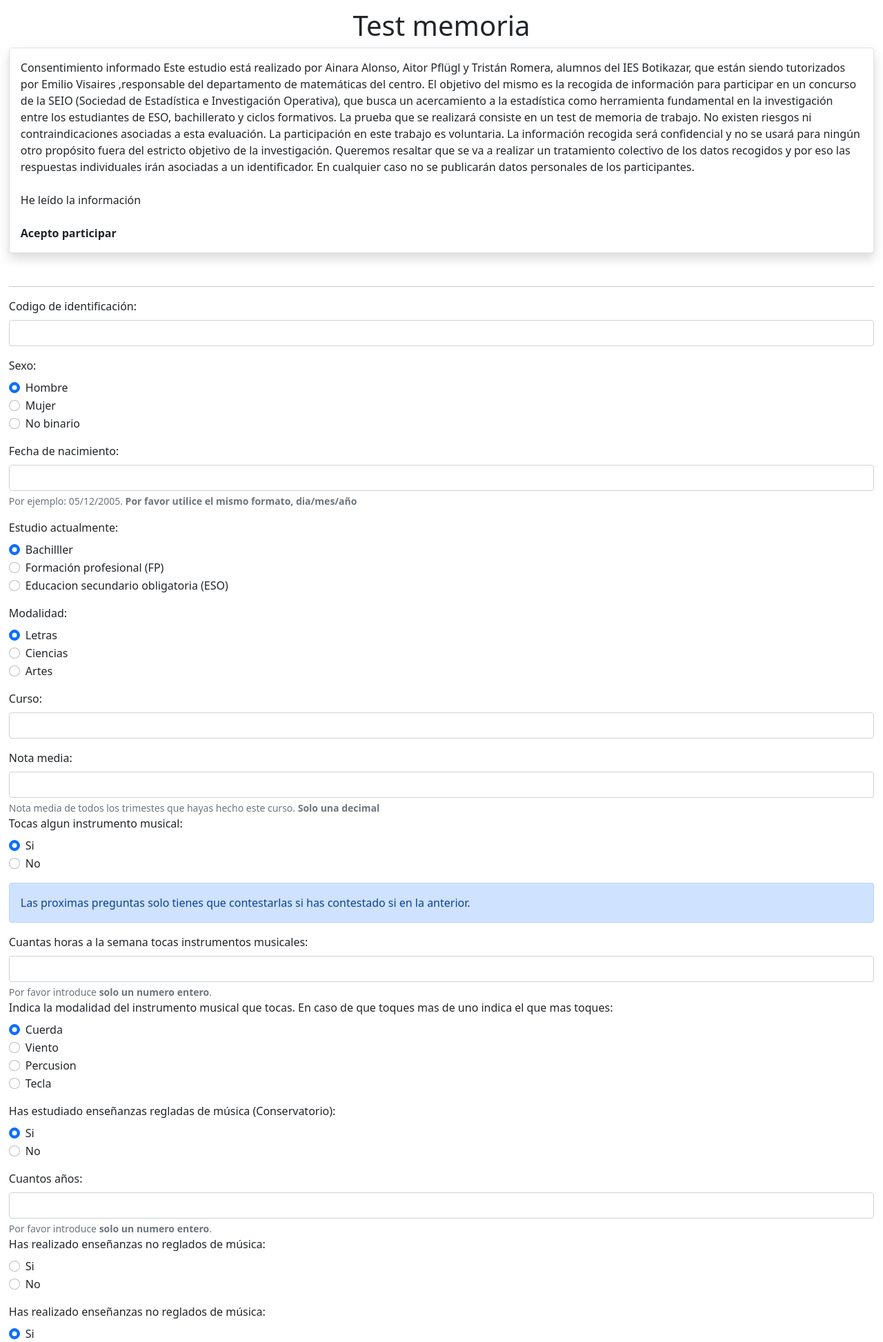
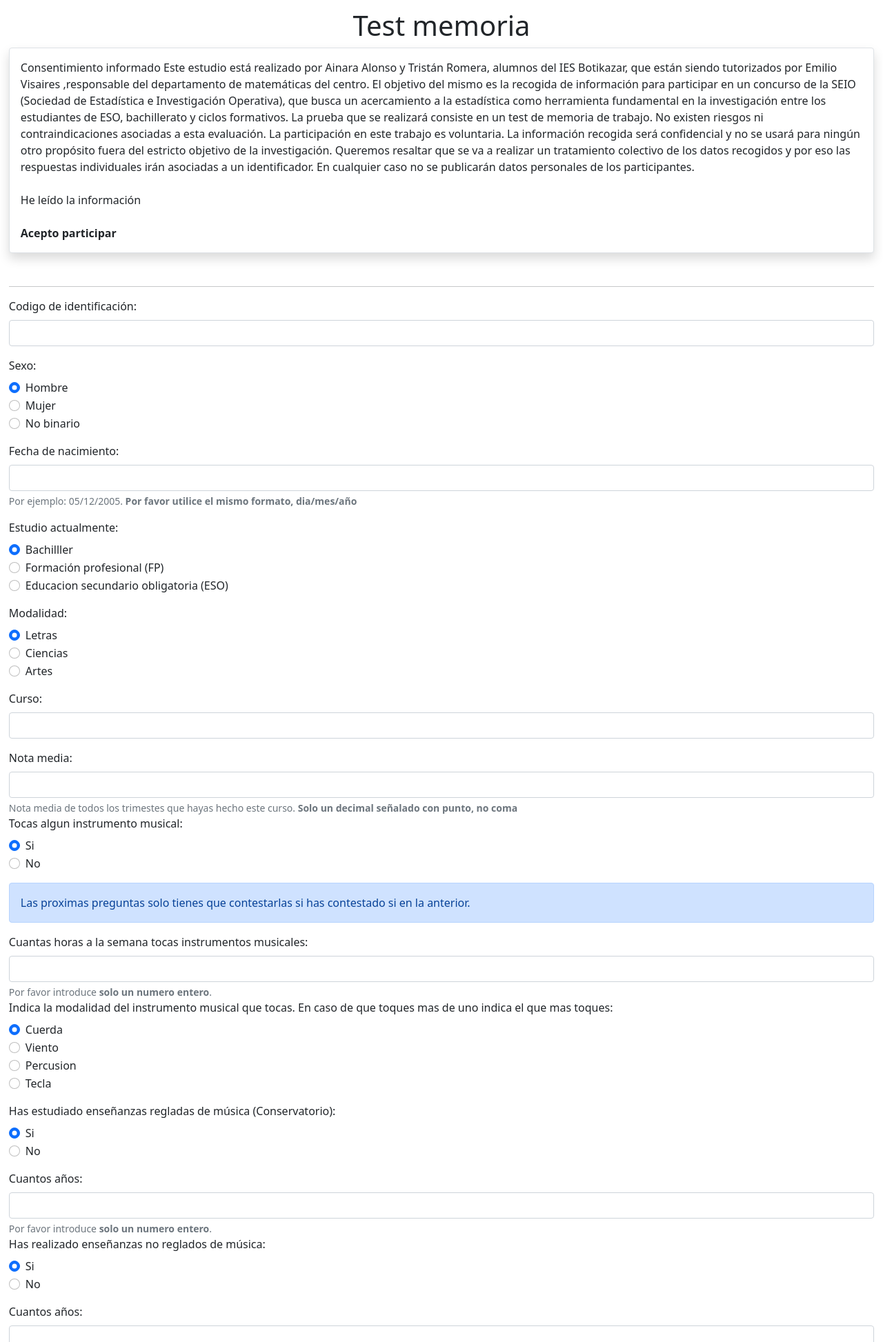
Before and after one commit to natsirt05/MemoriaMusical, a PHP site: page / in a window 1280 px wide. Shown: the top 1946 px of the page at 69% size. Run offline with PHP 8.4, Linux system fonts and the light colour scheme.

Commit message:
Fix dup bug

```diff
--- a/index.php
+++ b/index.php
@@ -123,7 +123,7 @@ if (isset($_POST['soluciones-0-0'])) {
 <div class="border shadow p-3 mb-5 bg-body rounded" style="">
 
 Consentimiento informado
-Este estudio está realizado por Ainara Alonso, Aitor Pflügl y Tristán Romera, alumnos del
+Este estudio está realizado por Ainara Alonso y Tristán Romera, alumnos del
 IES Botikazar, que están siendo tutorizados por Emilio Visaires ,responsable del
 departamento de matemáticas del centro.
 El objetivo del mismo es la recogida de información para participar en un concurso de la
@@ -227,7 +227,7 @@ He leído la información
   <div>
 	<label class="form-label">Nota media:</label>
 	<input type="number" class="form-control oinput" name="media"></input>
-	<div id="emailHelp" class="form-text">Nota media de todos los trimestes que hayas hecho este curso. <b>Solo una decimal</b></div>
+	<div id="emailHelp" class="form-text">Nota media de todos los trimestes que hayas hecho este curso. <b>Solo un decimal señalado con punto, no coma</b></div>
 
   </div>
 
@@ -306,22 +306,6 @@ He leído la información
 	<label class="form-label">Cuantos años:</label>
 	<input type="number" class="form-control" name="regladas-años"></input>
 	<div id="emailHelp" class="form-text">Por favor introduce <b>solo un numero entero</b>. </div>
-  </div>
-
-  <div class="mb-3">
-    <label for="exampleInputPassword1" class="form-label">Has realizado enseñanzas no reglados de música:</label>
-    <div class="form-check">
-      <input class="form-check-input" type="radio" name="no-regladas" value="S" checked>
-      <label class="form-check-label">
-        Si
-      </label>
-    </div>
-    <div class="form-check">
-      <input class="form-check-input" type="radio" name="no-regladas" value="N">
-      <label class="form-check-label">
-        No
-      </label>
-    </div>
   </div>
   <div class="mb-3">
     <label for="exampleInputPassword1" class="form-label">Has realizado enseñanzas no reglados de música:</label>
```
